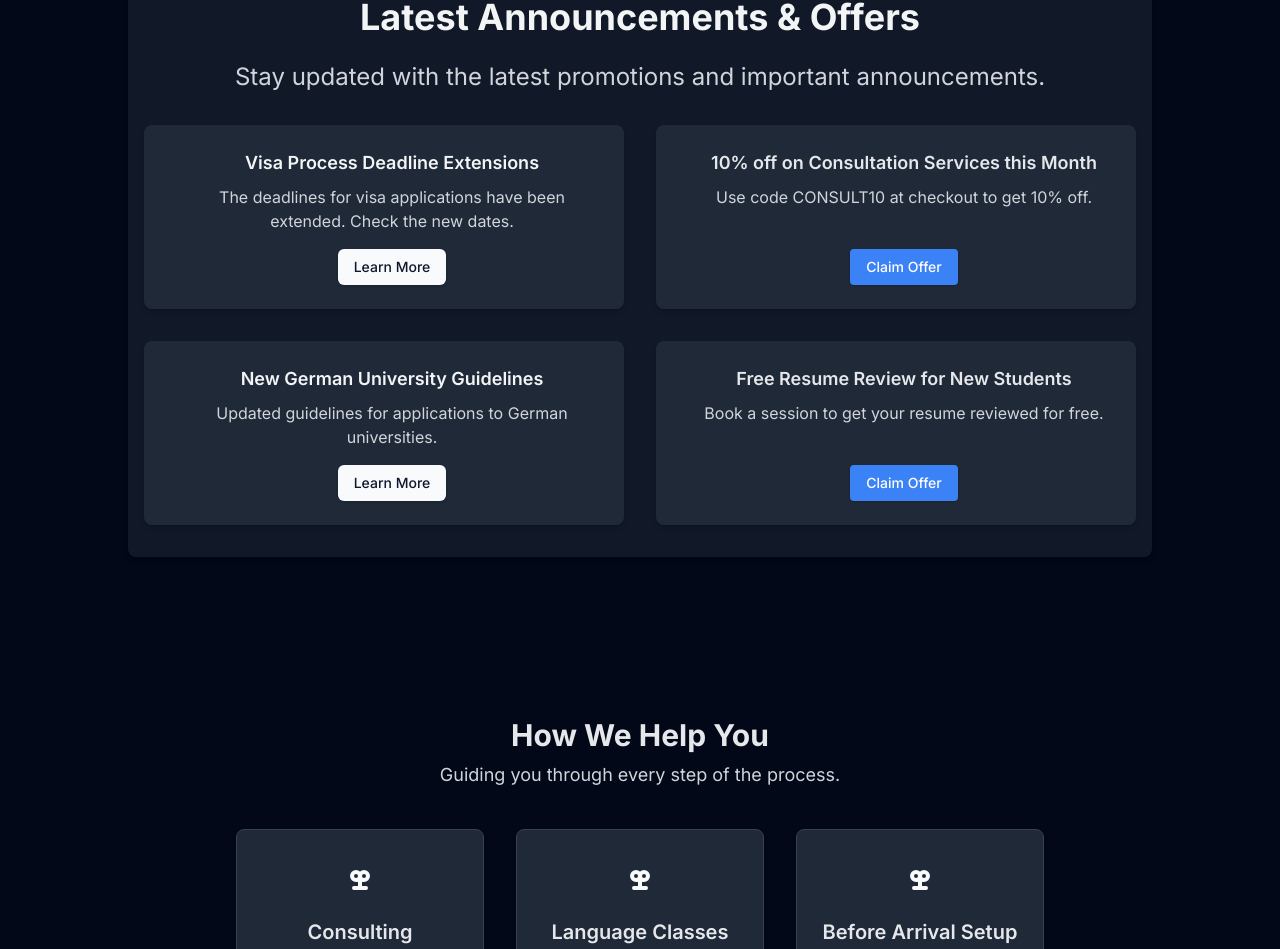
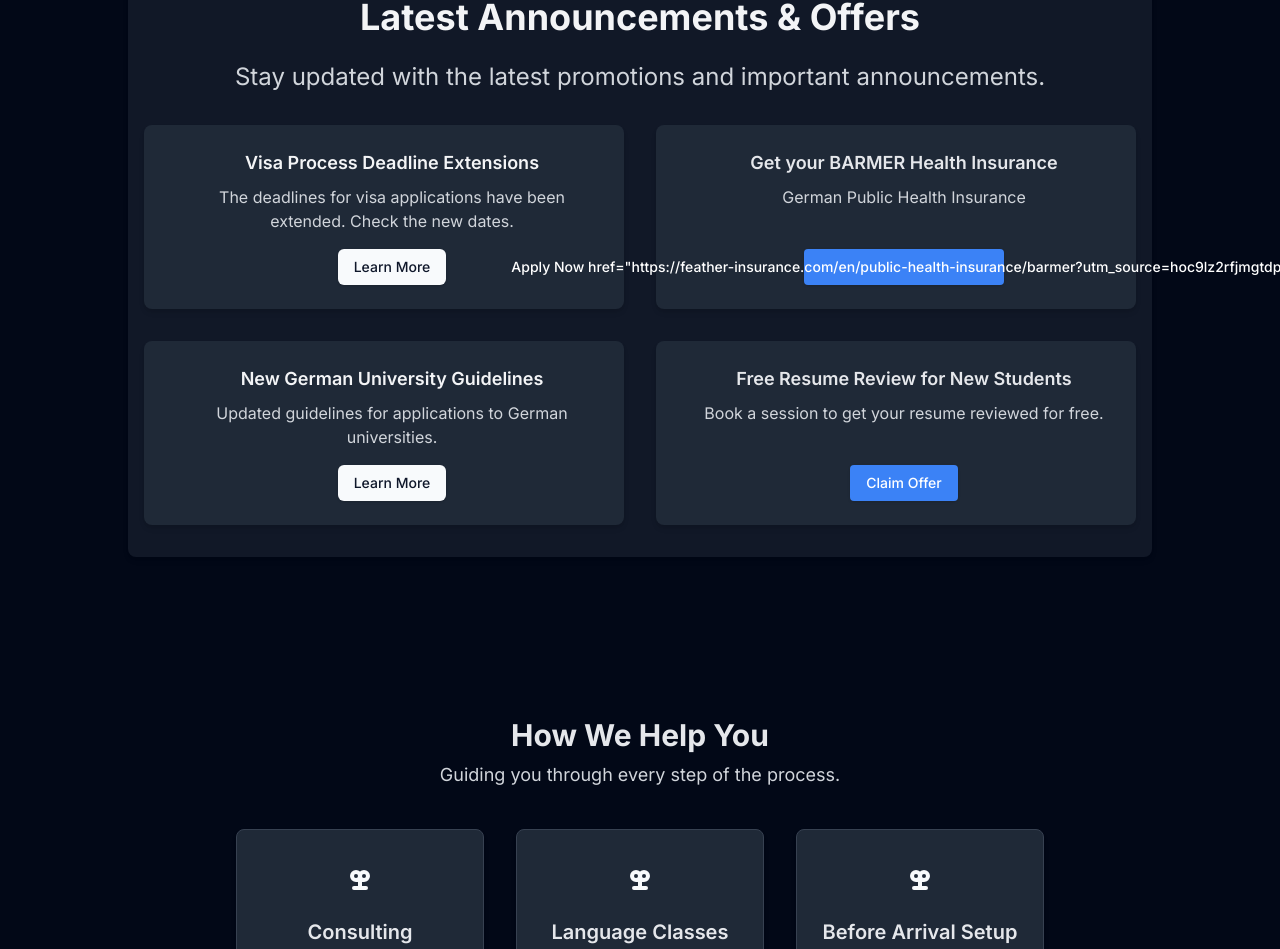
Before and after one commit to janak1998/the-german-guy, a Next.js app: page / in a window 1280 px wide. Shown: the part 1587-2536 px from the top of the page. Built offline with nearby package versions, Linux system fonts and the light colour scheme.

Commit message:
insurance link added to announcement

```diff
--- a/components/Promotion.js
+++ b/components/Promotion.js
@@ -33,14 +33,15 @@ const Promotion = () => {
           <div className="flex flex-col h-full justify-between items-center">
             <div className="text-center">
               <h3 className="text-lg font-semibold mb-2 text-gray-100 dark:text-gray-200">
-                10% off on Consultation Services this Month
+                Get your BARMER Health Insurance
               </h3>
               <p className="mb-4 text-gray-400 dark:text-gray-300">
-                Use code CONSULT10 at checkout to get 10% off.
+                German Public Health Insurance
               </p>
             </div>
             <Button className="bg-blue-500 hover:bg-blue-600 text-white py-2 px-4 rounded transition-colors max-w-[200px]">
-              Claim Offer
+              Apply Now
+              href="https://feather-insurance.com/en/public-health-insurance/barmer?utm_source=hoc9lz2rfjmgtdp5"
             </Button>
           </div>
         </div>
```
